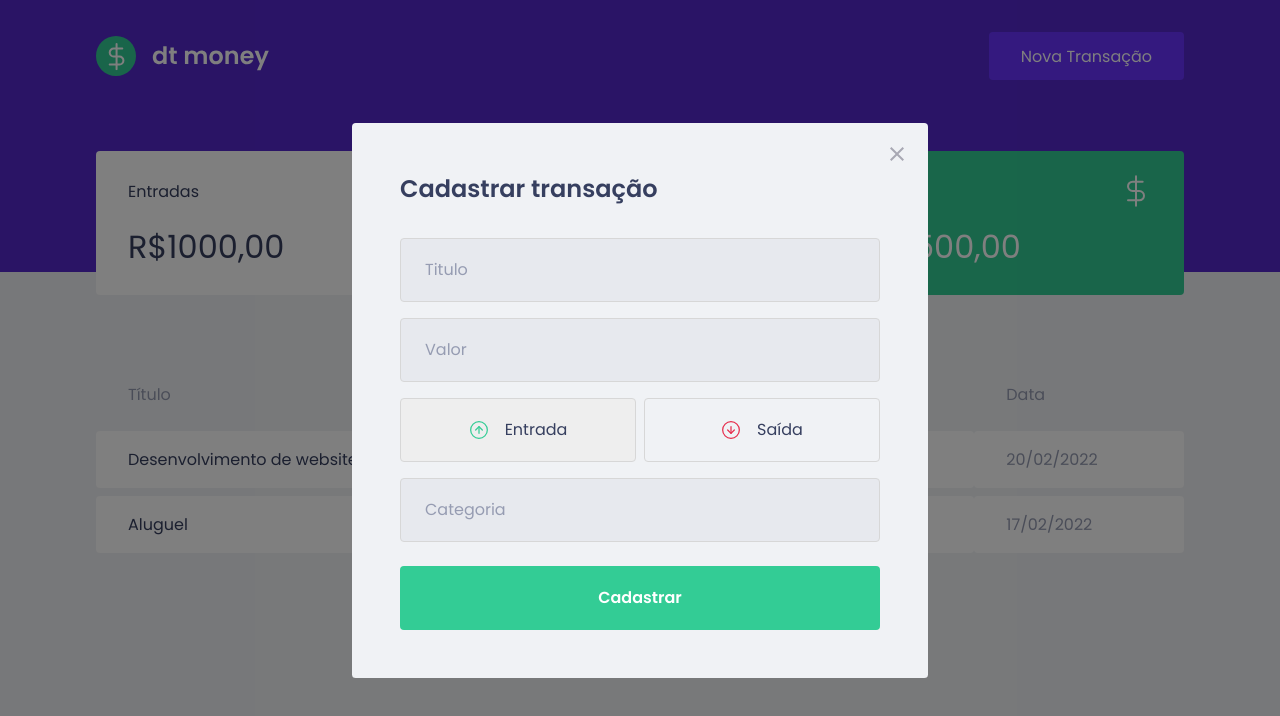
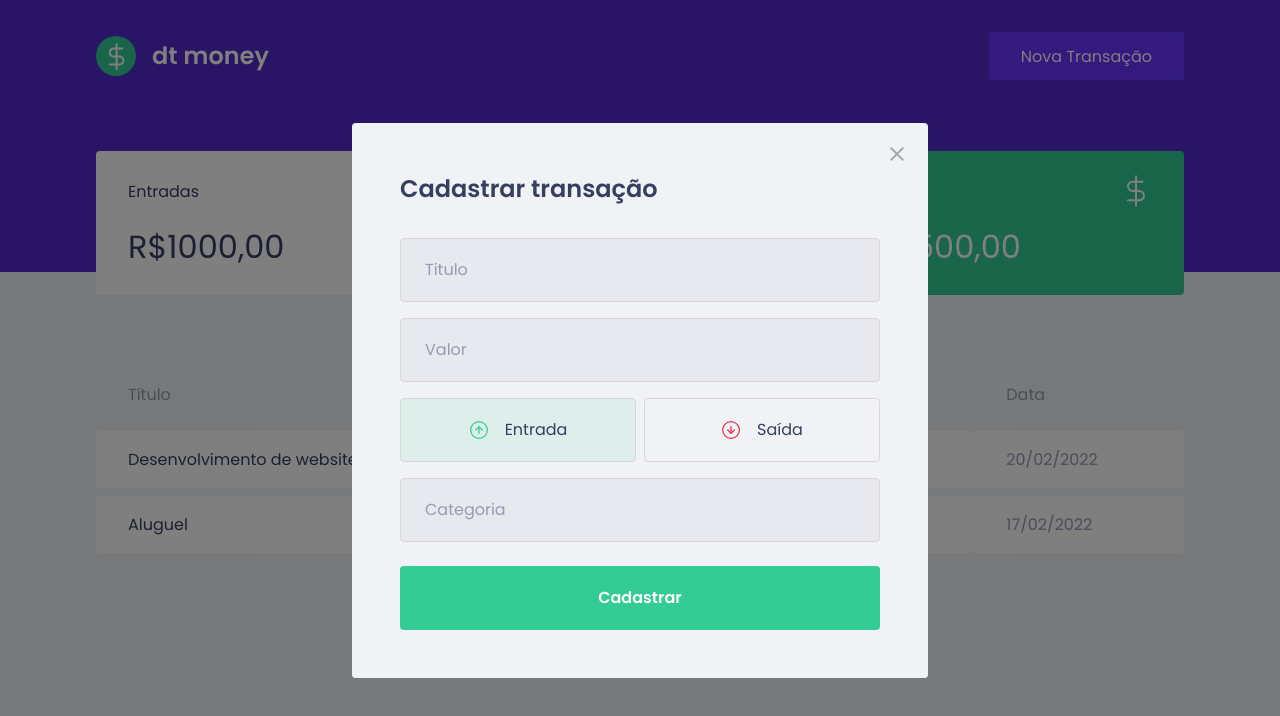
Before and after one commit to ThallesLana/dtmoney, a React (Create React App) app: page / in a window 1280 px wide. Both pictures are taken after a click on the button "Nova Transação". Shown: the top 716 px of the page. Built offline with nearby package versions, Linux system fonts and the light colour scheme; no server answers; what miragejs would draw is missing.

Commit message:
finalizando estilização dos botões

```diff
--- a/src/components/newTransactionModal/index.tsx
+++ b/src/components/newTransactionModal/index.tsx
@@ -34,12 +34,12 @@
                 <input placeholder="Valor" type="number" />
 
                 <TransactionTypeContainer>
-                    <RadioBox type="button" onClick={() => {setType('deposit'); }} isActive={type === 'deposit'}>
+                    <RadioBox type="button" onClick={() => {setType('deposit'); }} isActive={type === 'deposit'} activeColor="green">
                         <img src={incomeImg} alt="Entrada"/>
                         <span>Entrada</span>
                     </RadioBox>
 
-                    <RadioBox type="button" onClick={() => {setType('withdraw'); }} isActive={type === 'withdraw'}>
+                    <RadioBox type="button" onClick={() => {setType('withdraw'); }} isActive={type === 'withdraw'} activeColor="red">
                         <img src={outcomeImg} alt="Saída"/>
                         <span>Saída</span>
                     </RadioBox>
--- a/src/components/newTransactionModal/styles.ts
+++ b/src/components/newTransactionModal/styles.ts
@@ -1,5 +1,5 @@
 import styled from "styled-components";
-import { darken } from "polished";
+import { darken, transparentize } from "polished";
 
 export const Container = styled.form`
     h2 {
@@ -59,6 +59,12 @@
 
 interface RadioBoxProps {
     isActive: boolean;
+    activeColor: 'green' | 'red';
+}
+
+const colors = {
+    green: '#33CC95',
+    red: '#E52E4D'
 }
 
 export const RadioBox = styled.button<RadioBoxProps>`
@@ -66,7 +72,7 @@
     border: 1px solid var(--input-border);
     border-radius: 0.25rem;
 
-    background: ${(props) => props.isActive ? '#eee' : 'transparent'};
+    background: ${(props) => props.isActive ? transparentize(0.9, colors[props.activeColor]) : 'transparent'};
 
     display: flex;
     align-items: center;
```
